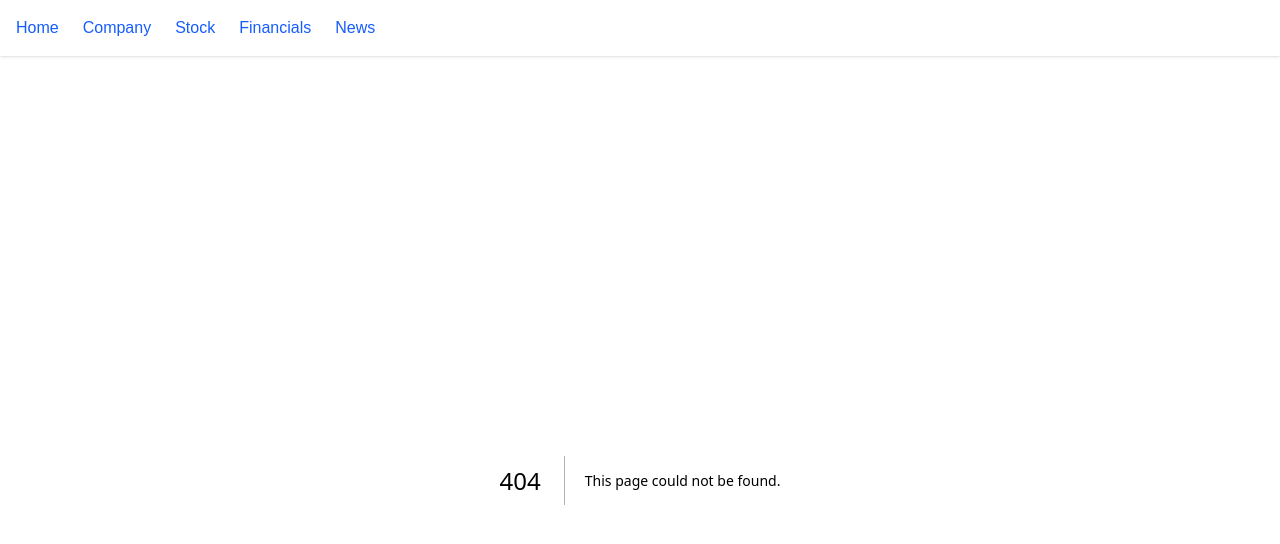
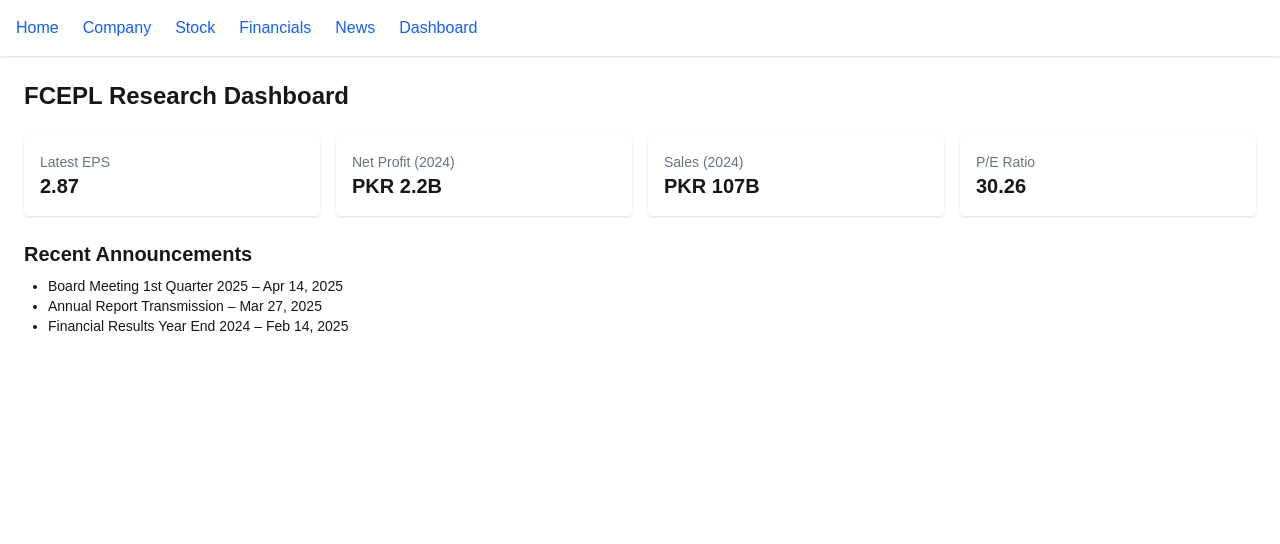
Before and after one commit to zulfiqaralimir/FCEPL-research, a Next.js app: page /dashboard in a window 1280 px wide. Before the commit this address had no page. Shown: the top 544 px of the page. Built offline with nearby package versions, Linux system fonts and the light colour scheme.

Commit message:
Added Payouts section to financials page

```diff
--- /dev/null
+++ b/app/dashboard/page.tsx
@@ -0,0 +1,37 @@
+export default function DashboardPage() {
+    return (
+      <div className="space-y-6">
+        <h1 className="text-2xl font-bold">FCEPL Research Dashboard</h1>
+
+        {/* Snapshot Section */}
+        <section className="grid grid-cols-1 md:grid-cols-2 lg:grid-cols-4 gap-4">
+          <div className="bg-white shadow rounded p-4">
+            <p className="text-gray-500 text-sm">Latest EPS</p>
+            <p className="text-xl font-bold">2.87</p>
+          </div>
+          <div className="bg-white shadow rounded p-4">
+            <p className="text-gray-500 text-sm">Net Profit (2024)</p>
+            <p className="text-xl font-bold">PKR 2.2B</p>
+          </div>
+          <div className="bg-white shadow rounded p-4">
+            <p className="text-gray-500 text-sm">Sales (2024)</p>
+            <p className="text-xl font-bold">PKR 107B</p>
+          </div>
+          <div className="bg-white shadow rounded p-4">
+            <p className="text-gray-500 text-sm">P/E Ratio</p>
+            <p className="text-xl font-bold">30.26</p>
+          </div>
+        </section>
+
+        {/* News Summary */}
+        <section>
+          <h2 className="text-xl font-semibold mb-2">Recent Announcements</h2>
+          <ul className="list-disc ml-6 text-sm">
+            <li>Board Meeting 1st Quarter 2025 – Apr 14, 2025</li>
+            <li>Annual Report Transmission – Mar 27, 2025</li>
+            <li>Financial Results Year End 2024 – Feb 14, 2025</li>
+          </ul>
+        </section>
+      </div>
+    );
+  }
--- a/app/layout.tsx
+++ b/app/layout.tsx
@@ -14,6 +14,7 @@ export default function RootLayout({ children }: { children: ReactNode }) {
             <li><Link href="/stock" className="text-blue-600">Stock</Link></li>
             <li><Link href="/financials" className="text-blue-600">Financials</Link></li>
             <li><Link href="/news" className="text-blue-600">News</Link></li>
+            <li><Link href="/company" className="text-blue-600">Dashboard</Link></li>
           </ul>
         </nav>
         <main className="p-6">{children}</main>
```
